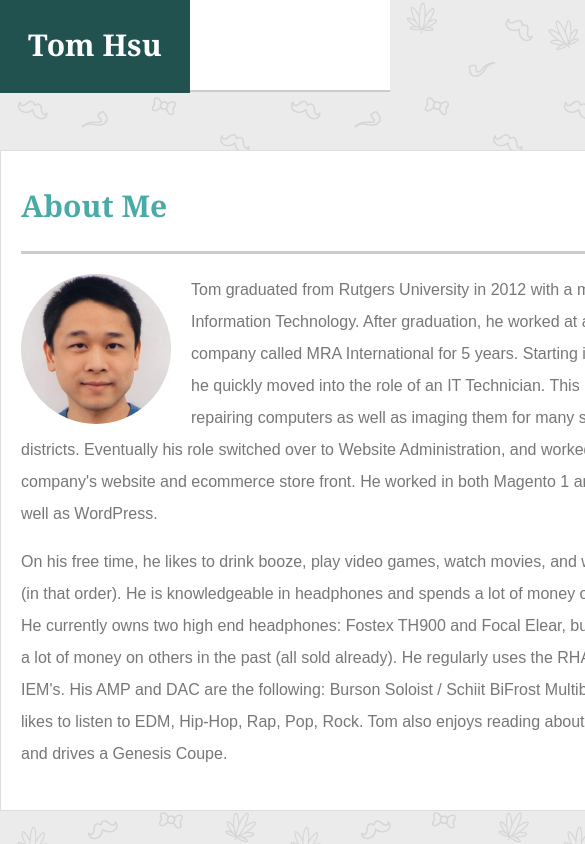
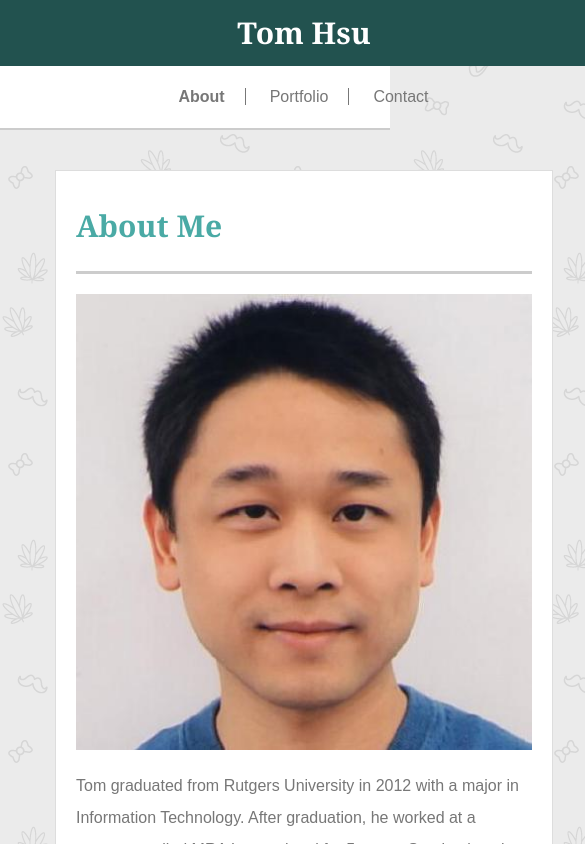
Before and after one commit to thomaschsu/Responsive-Portfolio, a plain HTML site: page index.html in a window 390 px wide. Shown: the top 844 px of the page, 585 px wide, since content can reach past the window. Drawn offline with Linux system fonts and the light colour scheme.

Commit message:
Modified media queries

```diff
--- a/assets/css/style.css
+++ b/assets/css/style.css
@@ -173,7 +173,6 @@ button {
 @media screen and (max-width: 980px ) {
     .width-fix {
         width: 850px;
-        margin: 0 auto;
     }
     .body-white {
         width: 75%;
@@ -182,9 +181,50 @@ button {
 }
 
 @media screen and (max-width: 768px ) {
-
+    .width-fix {
+        width: 700px;
+        margin: 0 auto;
+    }
+    .body-white {
+        width: 94%;
+        margin-top: 110px;
+    }
+    .banner-name {
+        padding: 18px 35px;
+    }
+    .navigation {
+        padding: 20px 0px;
+    }
 }
 
 @media screen and (max-width: 640px ) {
-
+    .banner-name {
+        display: block;
+        text-align: center;
+        width: 538px;
+    }
+    .nav-links {
+        float: none;
+        padding: 23px 0px;
+        text-align: center;
+        width: 607px;
+    }
+    .navigation {
+        padding: 0;
+        position: static;
+    }
+    .body-white {
+        margin-top: 0;
+        width: 75%;
+        margin: 0 auto;
+    }
+    .width-fix {
+        width: 608px;
+    }
+    #profile {
+        border-radius: 0;
+        width: 100%;
+        height: 100%;
+        margin-bottom: 20px;
+    }
 }
```
